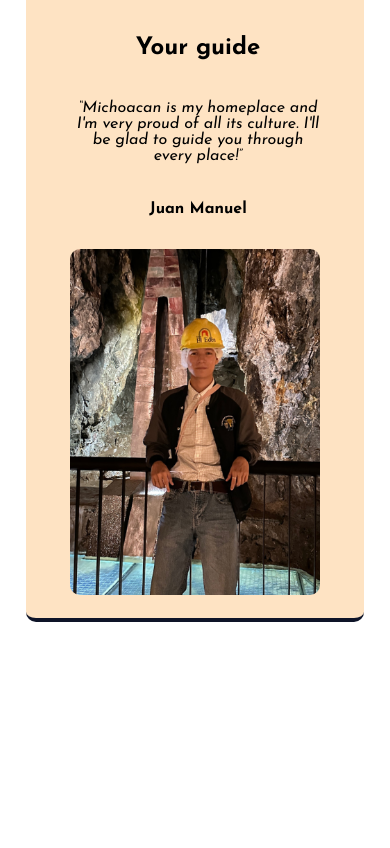
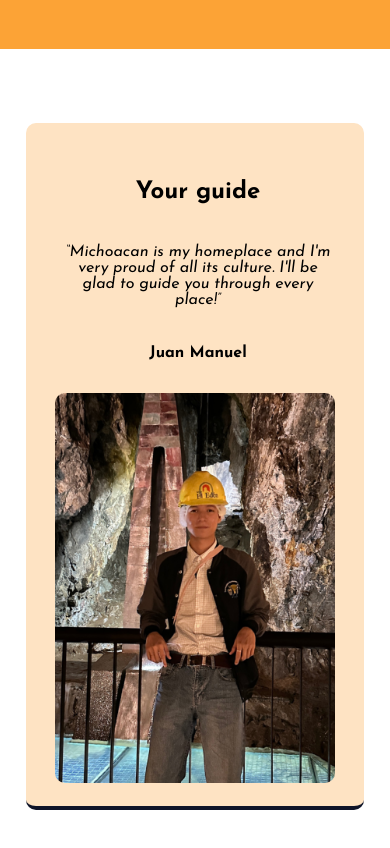
Before and after one commit to Caro-Llamas/michoacan-homepage, a website built with Vite: page index.html in a window 390 px wide. Shown: the part 2773-3621 px from the top of the page. Before the commit the page ends 3469 px from the top, so only its background shows below. Built offline with nearby package versions, Linux system fonts and the light colour scheme.

Commit message:
Update styles.css

```diff
--- a/styles.css
+++ b/styles.css
@@ -175,9 +175,8 @@ body {
         justify-content: center;
         align-items: center;
     }
-
     .main-element{
-        width: 70%;
+        width: 100%;
     }
 
     .main-element-img{
@@ -190,10 +189,14 @@ body {
     }
 
     .card-content{
-        width: 80%;
+        width: 100%;
+    }
+
+    .card-message{
+        padding: 0 2rem;
     }
 
     .card-avatar{
-        width: 80%;
+        width: 90%;
     }
 }
```
